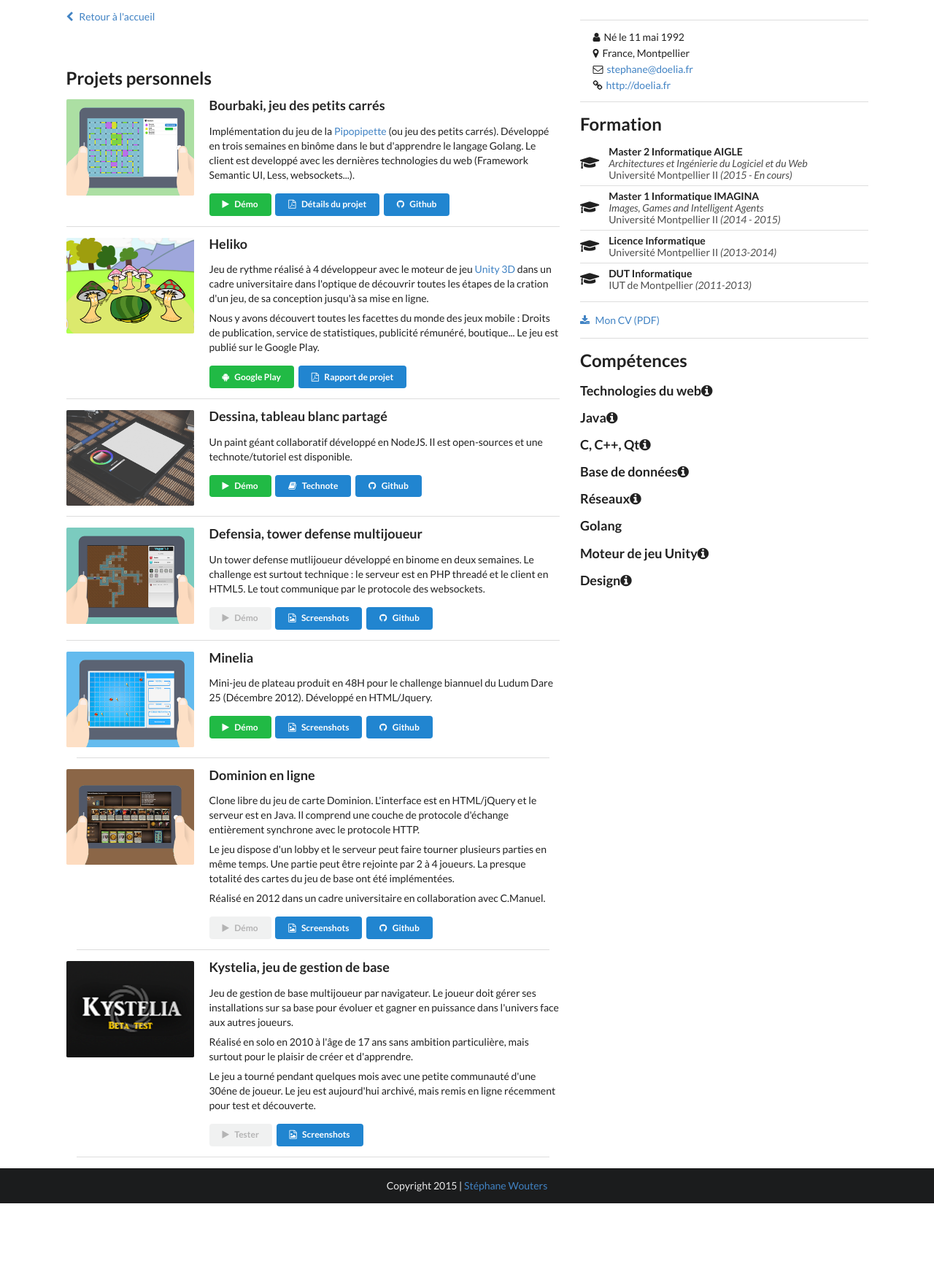
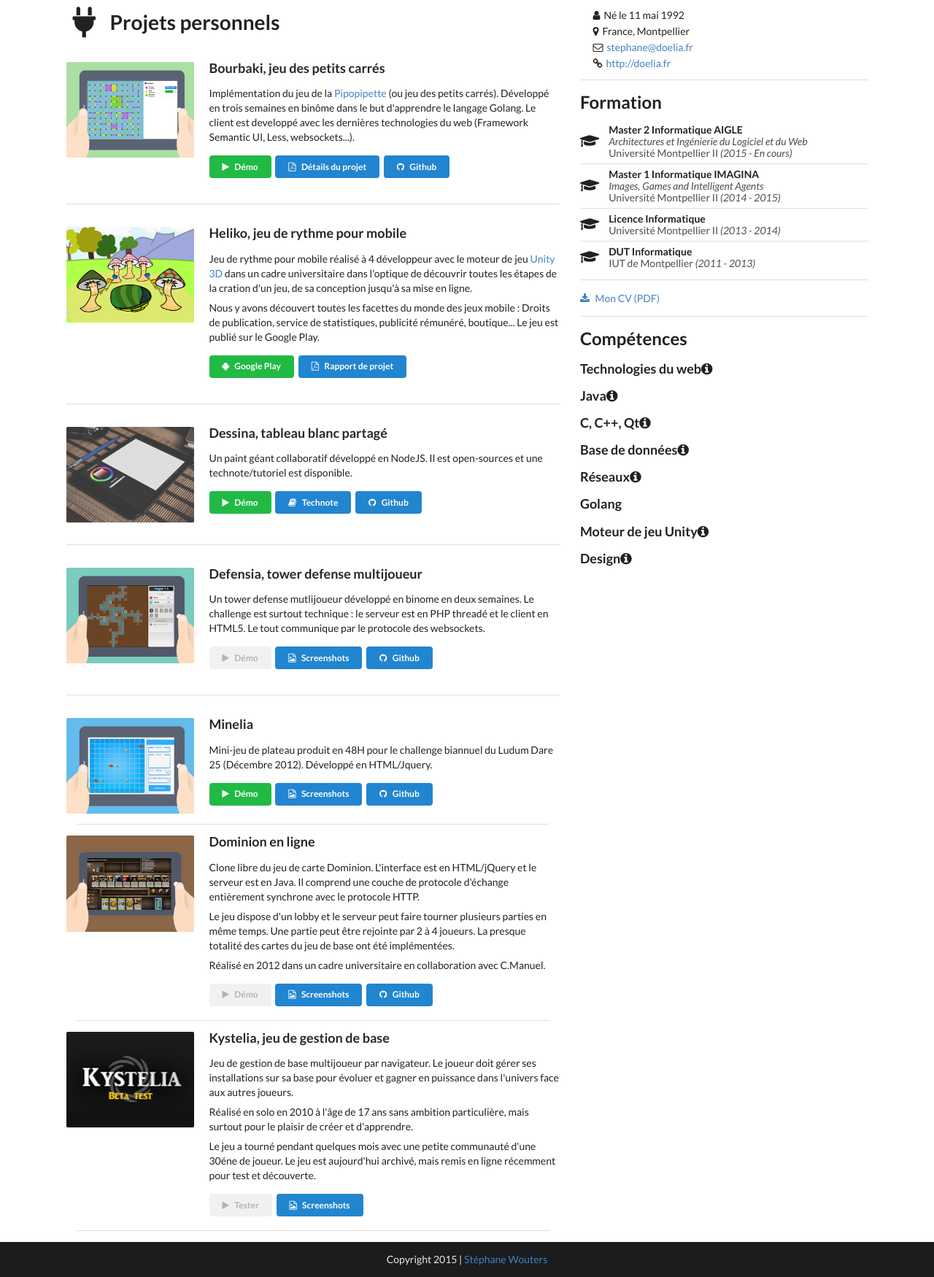
Before and after one commit to Doelia/portfolio, a PHP site: page /index.php?page=projects in a window 1280 px wide. Shown: the part 301-2051 px from the top of the page at 73% size. Before the commit the page ends 1950 px from the top, so only its background shows below. Run offline with PHP 8.4, Linux system fonts and the light colour scheme; some libraries are stand-ins or nearby versions.

Commit message:
Améliorations visuelles

```diff
--- a/assets/css/styles.css
+++ b/assets/css/styles.css
@@ -1,3 +1,5 @@
+body {
+}
 
 .fa {
     padding-right: 5px;
@@ -13,5 +15,14 @@
 }
 
 .projects .divider {
-    /*display: none;*/
+    margin-top: 30px;
+    margin-bottom: 30px;
 }
+
+.projects .links {
+    padding-bottom: 5px;
+}
+
+.projects {
+    padding-top: 20px;
+}
--- a/content/projects.php
+++ b/content/projects.php
@@ -1,8 +1,11 @@
 <section class="latest section">
 	<div class="section-inner">
-		<p><a href="home.html"><i class="fa fa-chevron-left"></i> Retour à l'accueil</a></p>
-		<br>
-		<h2 class="heading">Projets personnels</h2>
+        <h1 class="ui header">
+          <i class="plug icon"></i>
+          <div class="content">
+            Projets personnels
+          </div>
+      </h2>
 		<div class="content">
 			<?php $next = true; require('inc/projects.php'); ?>
 		</div>
--- a/inc/projects.php
+++ b/inc/projects.php
@@ -26,10 +26,10 @@
     <img class="img-responsive project-image" src="assets/images/projects/heliko.png" alt="project name" />
     </div>
     <div class="content">
-        <h3 class="header">Heliko</h3>
+        <h3 class="header">Heliko, jeu de rythme pour mobile</h3>
         <div class="description">
             <p>
-                Jeu de rythme réalisé à 4 développeur avec le moteur de jeu <a href="http://unity3d.com/">Unity 3D</a> dans un cadre universitaire dans l'optique de découvrir toutes les étapes de la cration d'un jeu, de sa conception jusqu'à sa mise en ligne.
+                Jeu de rythme pour mobile réalisé à 4 développeur avec le moteur de jeu <a href="http://unity3d.com/">Unity 3D</a> dans un cadre universitaire dans l'optique de découvrir toutes les étapes de la cration d'un jeu, de sa conception jusqu'à sa mise en ligne.
             </p>
             <p>
                 Nous y avons découvert toutes les facettes du monde des jeux mobile : Droits de publication, service de statistiques, publicité rémunéré, boutique...
--- a/inc/secondary.php
+++ b/inc/secondary.php
@@ -1,5 +1,3 @@
-<div class="ui divider"></div>
-
  <aside class="info aside section">
 	<div class="section-inner">
 		<h2 class="heading sr-only">Stéphane Wouters</h2>
@@ -44,14 +42,14 @@
     				<i class="large student middle aligned icon"></i>
                     <div class="content">
                         <div class="header">Licence Informatique</div>
-        				<div class="description">Université Montpellier II <span class="year">(2013-2014)</span></div>
+        				<div class="description">Université Montpellier II <span class="year">(2013 - 2014)</span></div>
                     </div>
     			</div>
     			<div class="item">
     			    <i class="large student middle aligned icon"></i>
                     <div class="content">
                         <div class="header">DUT Informatique</div>
-        				<div class="description">IUT de Montpellier <span class="year">(2011-2013)</span></div>
+        				<div class="description">IUT de Montpellier <span class="year">(2011 - 2013)</span></div>
                     </div>
     			</div>
             </div>
```
